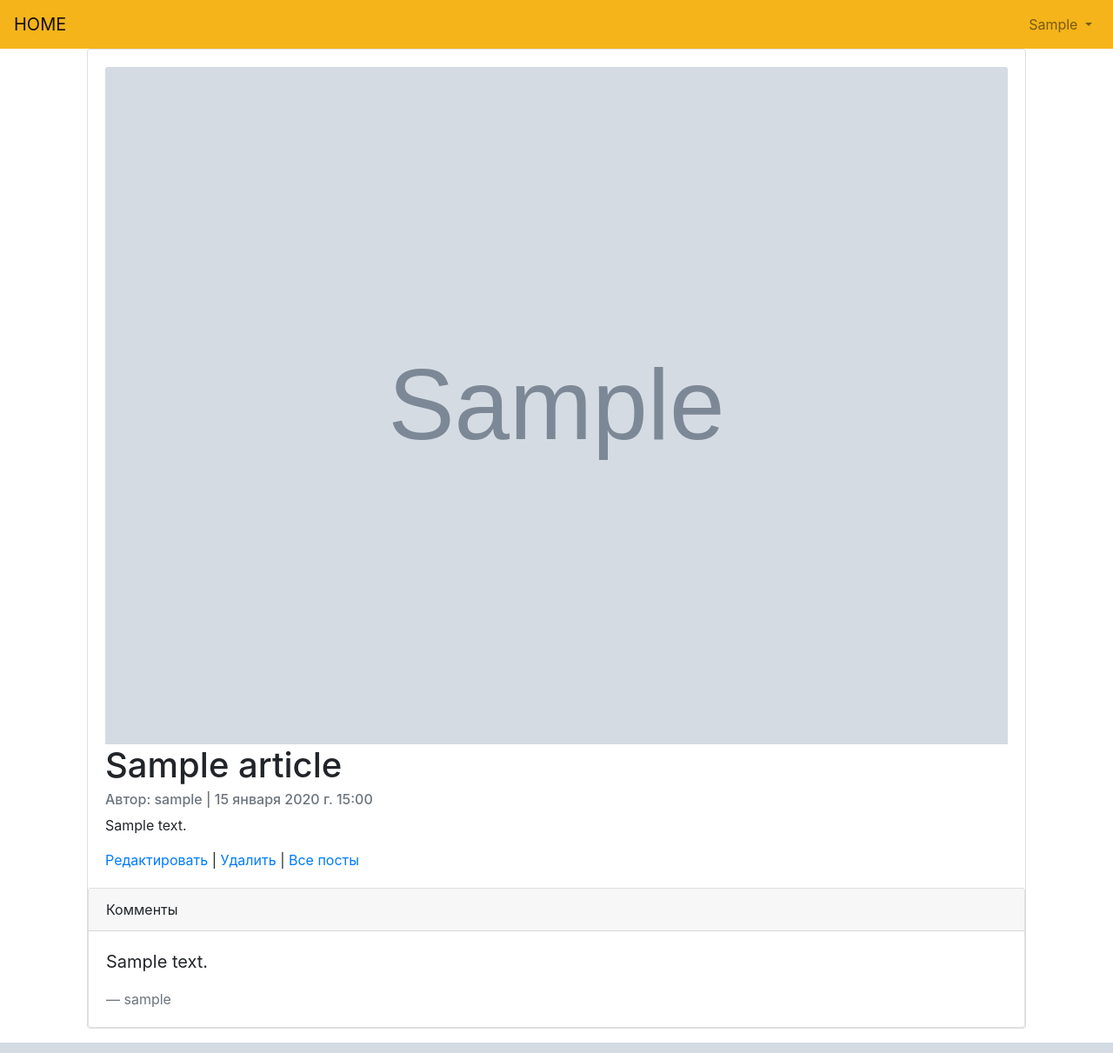
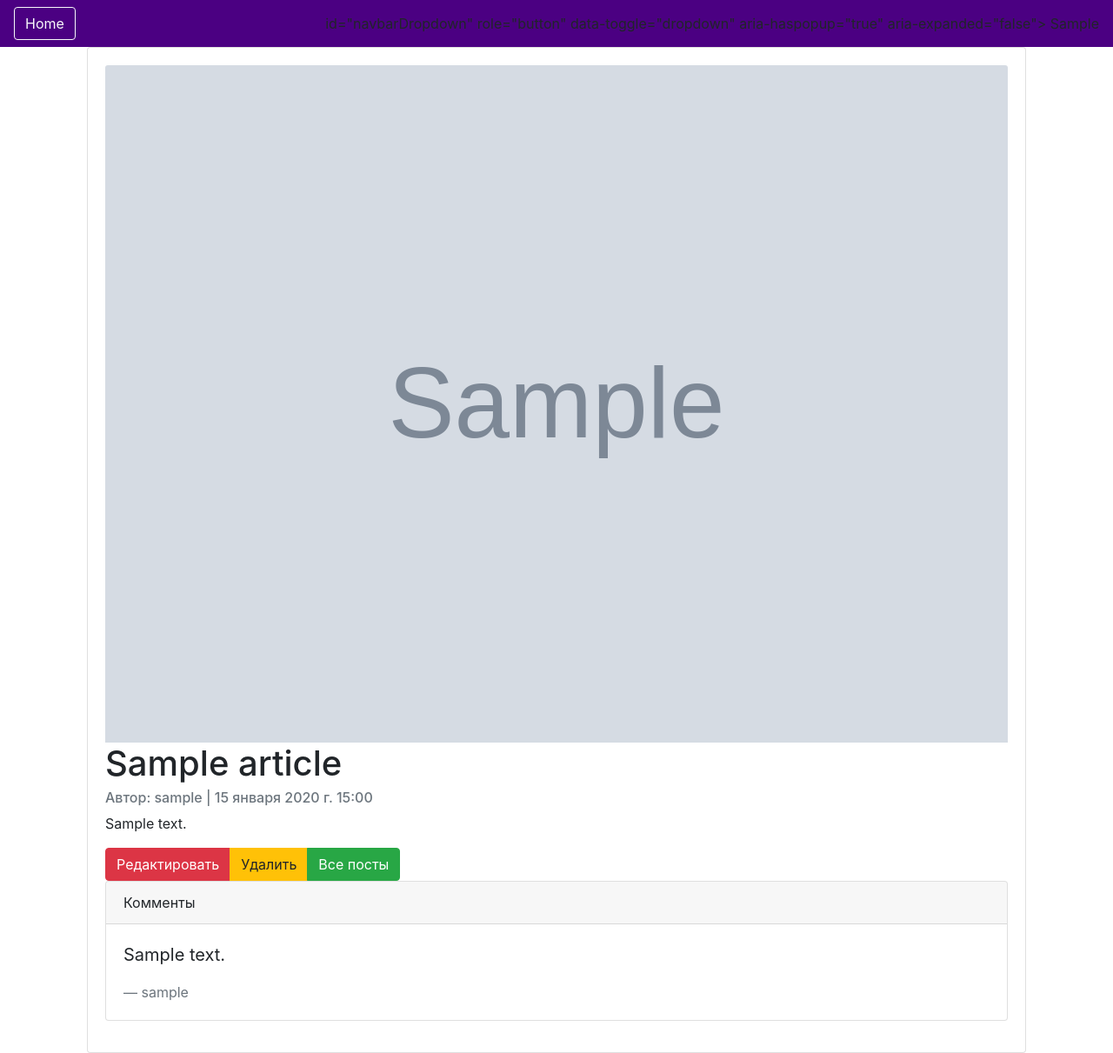
Before and after one commit to kabul01/newblog, a Django app: a page that uses templates/base.html in a window 1280 px wide. Shown: the whole page at 87% size. Run offline with Django 4.2, Linux system fonts and the light colour scheme; a user stored in the database is signed in; tables that the repository leaves empty hold one stand-in row (values such as "Sample post"); grey boxes marked "Sample" are stand-in pictures; parts of the project's set-up code (start-up, migrations or seed data) failed here and were passed over; some libraries are stand-ins or nearby versions.

Commit message:
bootsrap

```diff
--- a/templates/article_detail.html
+++ b/templates/article_detail.html
@@ -10,9 +10,10 @@
             <h1 class="card-title">{{ object.title }}</h1>
             <h6 class="card-subtitle mb-2 text-muted">Автор: {{ object.author }} | {{ object.date }}</h6>
             <p class="card-text">{{ object.body | safe}}</p>
-            <a href="{% url 'article_edit' article.pk %}">Редактировать</a> |
-            <a href="{% url 'article_delete' article.pk %}">Удалить</a> |
-            <a href="{% url 'article_list' %}">Все посты</a>
+        <div class="btn-group" role="group" aria-label="Basic mixed styles example">
+            <a href="{% url 'article_edit' article.pk %}" button type="button" class="btn btn-danger">Редактировать</button></a>
+            <a href="{% url 'article_delete' article.pk %}" button type="button" class="btn btn-warning">Удалить</button></a>
+            <a href="{% url 'article_list' %}" button type="button" class="btn btn-success">Все посты</button></a>
         </div>
         <div class="card">
             <div class="card-header">Комменты</div>
--- a/templates/article_list.html
+++ b/templates/article_list.html
@@ -4,11 +4,11 @@
 
 {% block content %}
 {#    <div class="card-group">#}
+
     {% for article in object_list %}
         <div class="card" style="width: 50rem;">
-            <div class="card-header">
-                <span class="font-weight-bold"><a href="{% url 'article_detail' article.pk  %}"><h2>{{ article.title }}</h2></a></span>
-            </div>
+<div class="alert alert-primary" role="alert"><a href="{% url 'article_detail' article.pk  %}" class="alert-link">{{article.title}}</a>
+        </div>
             {% if article.photo %}
                 <img class="card-img-top" src="{{ article.photo.url }}" alt="{{ article.title }}">
             {%  endif %}
--- a/templates/base.html
+++ b/templates/base.html
@@ -16,19 +16,16 @@
           integrity="sha384-TX8t27EcRE3e/ihU7zmQxVncDAy5uIKz4rEkgIXeMed4M0jlfIDPvg6uqKI2xXr2" crossorigin="anonymous">
 </head>
 <body>
-<nav class="navbar navbar-expand-lg navbar-light" style="background-color: #F4B41A;">
-    <a class="navbar-brand" href="{% url 'home' %}">HOME</a>
-    <button class="navbar-toggler" type="button" data-toggle="collapse"
-            data-target="#navbarSupportedContent"
-            aria-controls="navbarSupportedContent" aria-expanded="false"
-            aria-label="Toggle navigation">
-        <span class="navbar-toggler-icon"></span>
-    </button>
+       <nav class="navbar navbar-expand-lg navbar-light" style="background-color: #4B0082;">
+            <a href="{% url 'home' %}" class="btn btn-outline-light">Home</a>
+
+
+
+
     <div class="collapse navbar-collapse" id="navbarSupportedContent">
         {% if user.is_authenticated %}
         <ul class="navbar-nav ml-auto">
             <li class="nav-item">
-                <a class="nav-link dropdown-toggle" href="#"
                    id="navbarDropdown" role="button" data-toggle="dropdown"
                    aria-haspopup="true" aria-expanded="false">
                     {{ user.username | title }}
@@ -46,7 +43,7 @@
         {% else %}
         <form class="form-inline ml-auto">
             <a href="{% url 'login' %}" class="btn btn-outline-light">Войти</a>
-            <a href="{% url 'signup' %}" class="btn btn-primary ml-2">Зарегаться</a>
+            <a href="{% url 'signup' %}" class="btn btn-primary ml-2">Регистрация</a>
         </form>
         {% endif %}
     </div>
--- a/templates/home.html
+++ b/templates/home.html
@@ -3,6 +3,7 @@
 {% block title %}Главная страница{% endblock title %}
 
 {% block content %}
+
 <br/>
     <div class="jumbotron">
         <h1 class="display-4">Добро пожаловать в мой блог</h1>
```
Lines whose indentation alone changed are shown as unchanged.
